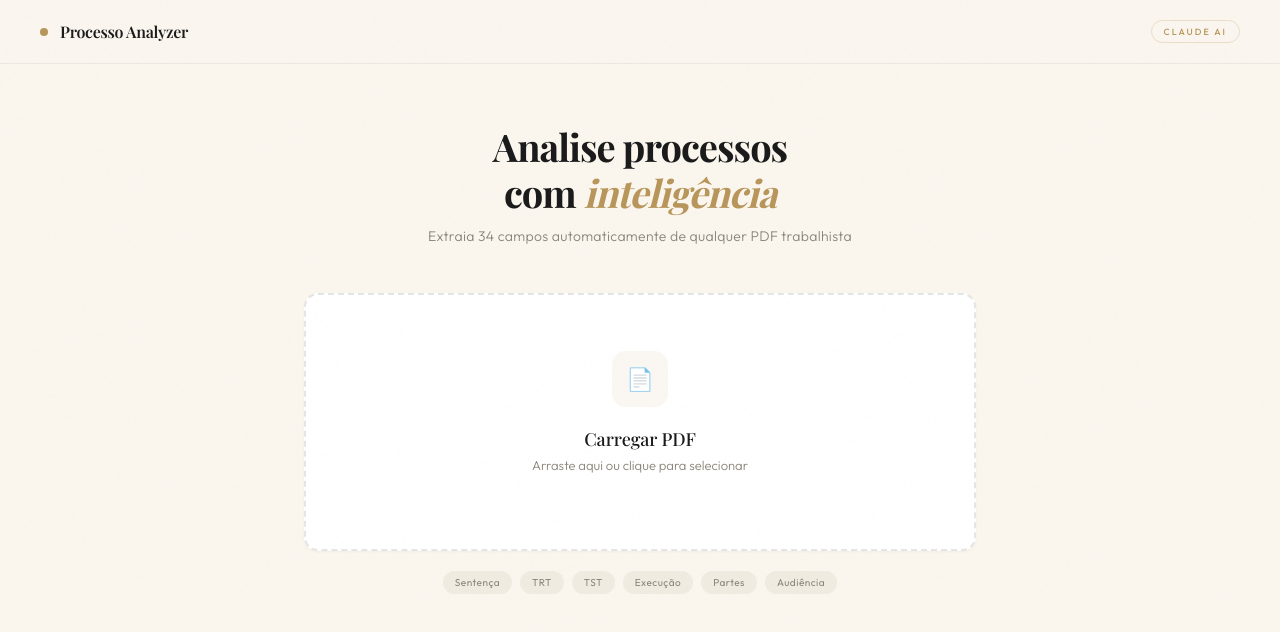
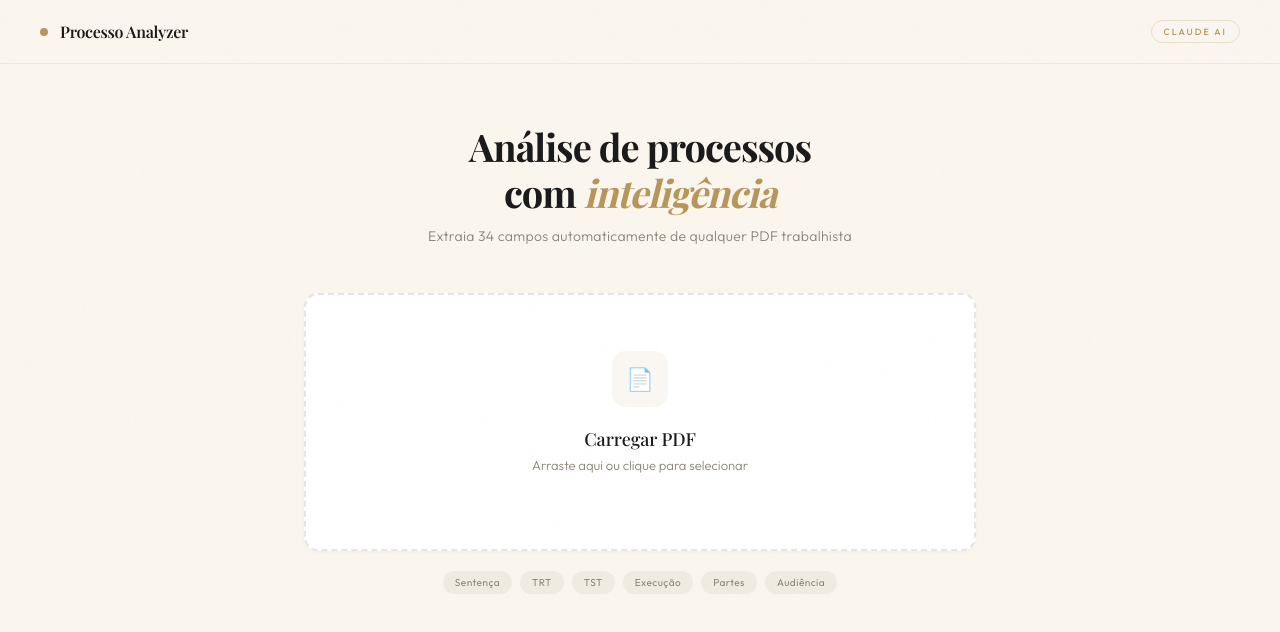
Before and after one commit to carolinegorra-tech/processo-analyzer, a website: page public/index.html in a window 1280 px wide. Drawn offline with nearby package versions, Linux system fonts and the light colour scheme; a script that the page names is missing.

Commit message:
Update index.html

```diff
--- a/public/index.html
+++ b/public/index.html
@@ -118,7 +118,7 @@
 </div>
 <div class="container">
   <div class="hero" id="heroSection">
-    <h1>Analise processos<br>com <em>inteligência</em></h1>
+    <h1>Análise de processos<br>com <em>inteligência</em></h1>
     <p>Extraia 34 campos automaticamente de qualquer PDF trabalhista</p>
   </div>
   <div id="uploadZone" class="upload-zone" ondragover="event.preventDefault();this.classList.add('dragging')" ondragleave="this.classList.remove('dragging')" ondrop="handleDrop(event)" onclick="document.getElementById('fileInput').click()">
```
